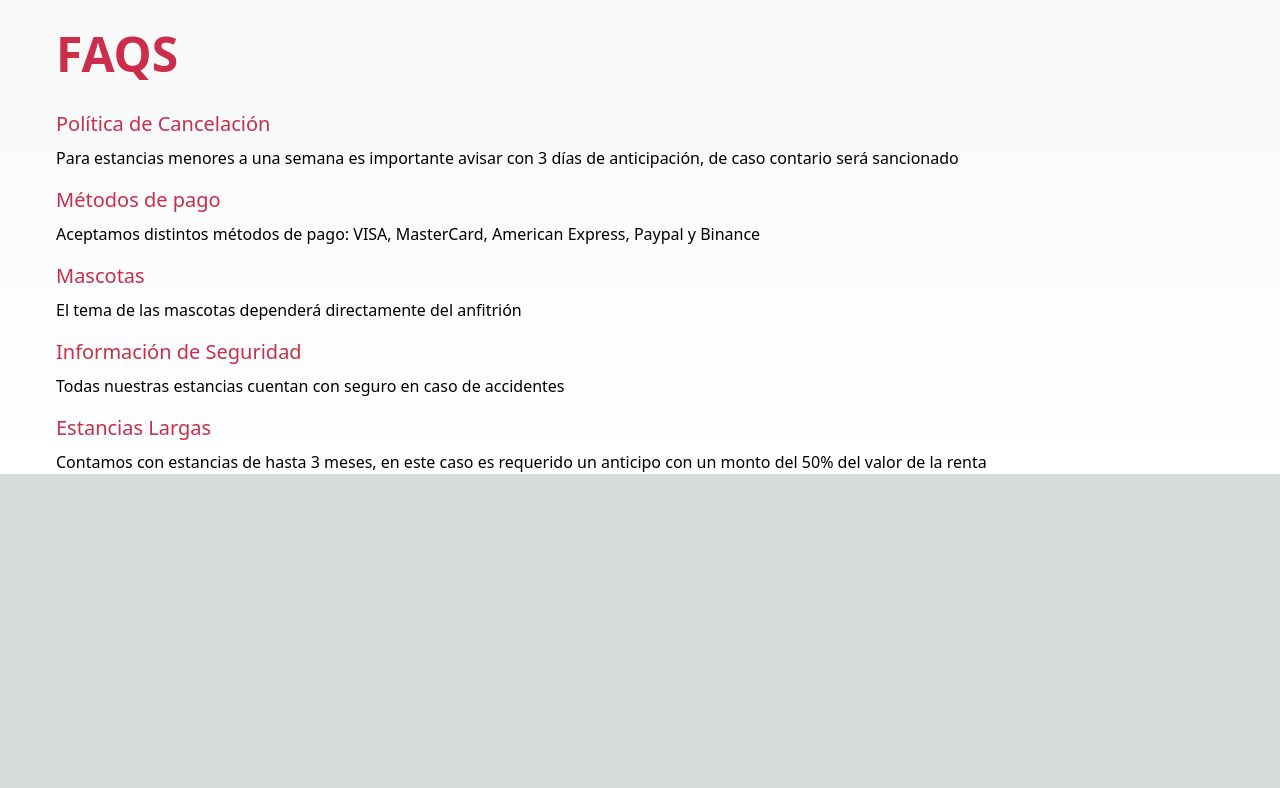
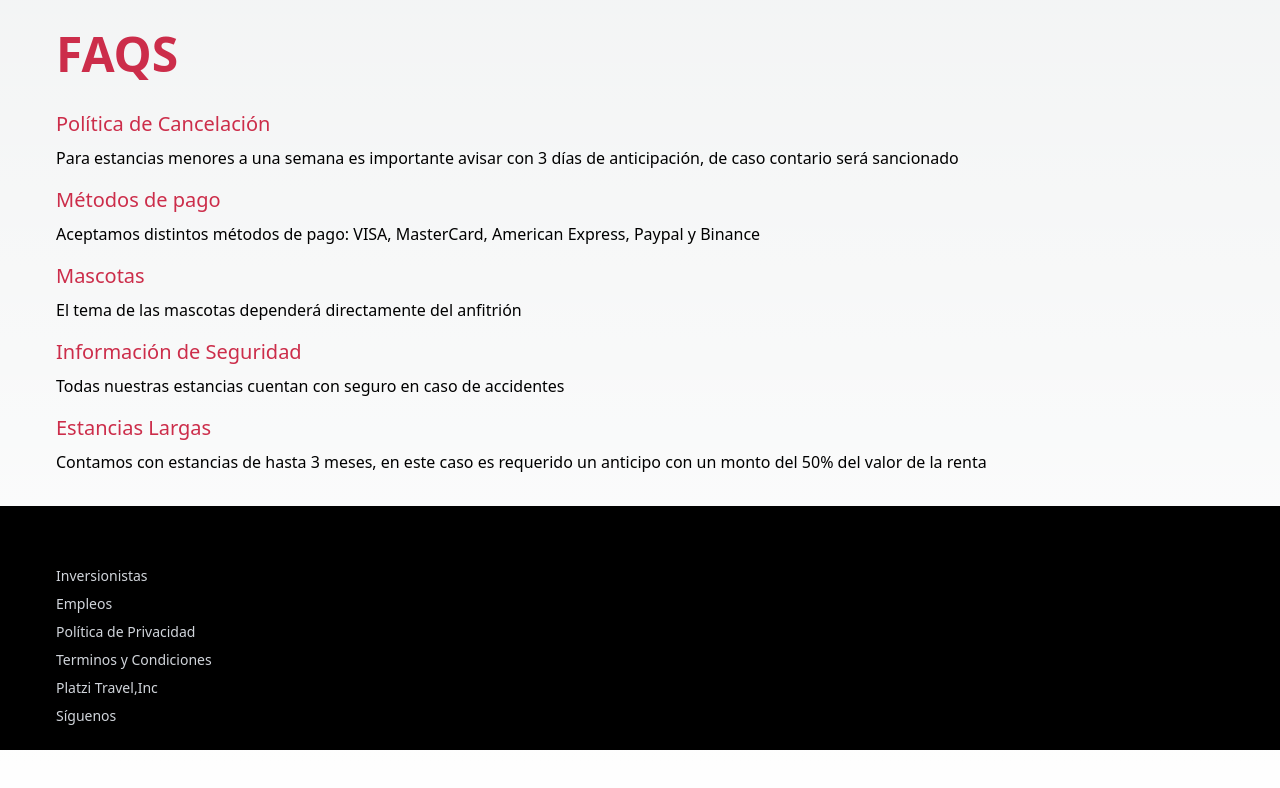
Before and after one commit to SandroSimonOre/travel, a Next.js app: page / in a window 1280 px wide. Shown: the part 2122-2910 px from the top of the page. Before the commit the page ends 2596 px from the top, so only its background shows below. Built offline with nearby package versions, Linux system fonts and the light colour scheme.

Commit message:
add footer

```diff
--- /dev/null
+++ b/src/components/footer.tsx
@@ -0,0 +1,20 @@
+export const Footer = () => {
+    return (
+        <footer className="w-full h-auto bg-black p-6 mt-8 mb-24 space-y-2 lg:px-14" id="nosotros">
+            <p className="text-lg">Acerca de</p>
+            {
+                [
+                    'Inversionistas',
+                    'Empleos',
+                    'Política de Privacidad',
+                    'Terminos y Condiciones',
+                    'Platzi Travel,Inc',
+                    'Síguenos'
+                ].map((item, index) => (
+                    <p key={index} className="text-sm text-gray-300">{item}</p>
+                ))
+            }
+
+		</footer>
+    )
+}
--- a/src/components/tabBar.tsx
+++ b/src/components/tabBar.tsx
@@ -8,15 +8,15 @@ export const TabBar = () => {
                 <svg width="30" height="30" viewBox="0 0 20 20" fill="none" xmlns="http://www.w3.org/2000/svg"><path className="fill-current text-gray-200 dark:text-white" d="M10.707 2.29303C10.5195 2.10556 10.2652 2.00024 10 2.00024C9.73488 2.00024 9.48057 2.10556 9.29304 2.29303L2.29304 9.29303C2.11088 9.48163 2.01009 9.73423 2.01237 9.99643C2.01465 10.2586 2.11981 10.5094 2.30522 10.6948C2.49063 10.8803 2.74144 10.9854 3.00364 10.9877C3.26584 10.99 3.51844 10.8892 3.70704 10.707L4.00004 10.414V17C4.00004 17.2652 4.1054 17.5196 4.29293 17.7071C4.48047 17.8947 4.73482 18 5.00004 18H7.00004C7.26526 18 7.51961 17.8947 7.70715 17.7071C7.89468 17.5196 8.00004 17.2652 8.00004 17V15C8.00004 14.7348 8.1054 14.4805 8.29293 14.2929C8.48047 14.1054 8.73482 14 9.00004 14H11C11.2653 14 11.5196 14.1054 11.7071 14.2929C11.8947 14.4805 12 14.7348 12 15V17C12 17.2652 12.1054 17.5196 12.2929 17.7071C12.4805 17.8947 12.7348 18 13 18H15C15.2653 18 15.5196 17.8947 15.7071 17.7071C15.8947 17.5196 16 17.2652 16 17V10.414L16.293 10.707C16.4816 10.8892 16.7342 10.99 16.9964 10.9877C17.2586 10.9854 17.5095 10.8803 17.6949 10.6948C17.8803 10.5094 17.9854 10.2586 17.9877 9.99643C17.99 9.73423 17.8892 9.48163 17.707 9.29303L10.707 2.29303Z" fill="#3F3F46"/></svg>
             </a>
             <a href="#rentas_destacadas">
-                <svg width="30" height="30" viewBox="0 0 20 20" fill="none" xmlns="http://www.w3.org/2000/svg"><path className="fill-current text-gray-200" fill-rule="evenodd" clip-rule="evenodd" d="M8 3.99997C6.93913 3.99997 5.92172 4.4214 5.17157 5.17155C4.42143 5.92169 4 6.93911 4 7.99997C4 9.06084 4.42143 10.0783 5.17157 10.8284C5.92172 11.5785 6.93913 12 8 12C9.06087 12 10.0783 11.5785 10.8284 10.8284C11.5786 10.0783 12 9.06084 12 7.99997C12 6.93911 11.5786 5.92169 10.8284 5.17155C10.0783 4.4214 9.06087 3.99997 8 3.99997ZM2 7.99997C1.99988 7.05568 2.22264 6.12468 2.65017 5.28271C3.0777 4.44074 3.69792 3.71157 4.4604 3.1545C5.22287 2.59743 6.10606 2.22819 7.03815 2.07681C7.97023 1.92543 8.92488 1.99618 9.82446 2.28332C10.724 2.57046 11.5432 3.06587 12.2152 3.72927C12.8872 4.39266 13.3931 5.20531 13.6919 6.10111C13.9906 6.9969 14.0737 7.95056 13.9343 8.88452C13.795 9.81848 13.4372 10.7064 12.89 11.476L17.707 16.293C17.8892 16.4816 17.99 16.7342 17.9877 16.9964C17.9854 17.2586 17.8802 17.5094 17.6948 17.6948C17.5094 17.8802 17.2586 17.9854 16.9964 17.9876C16.7342 17.9899 16.4816 17.8891 16.293 17.707L11.477 12.891C10.5794 13.5293 9.52335 13.9081 8.42468 13.9861C7.326 14.0641 6.22707 13.8381 5.2483 13.3329C4.26953 12.8278 3.44869 12.063 2.87572 11.1223C2.30276 10.1816 1.99979 9.10141 2 7.99997Z" fill="#3F3F46"/></svg>
+                <svg width="30" height="30" viewBox="0 0 20 20" fill="none" xmlns="http://www.w3.org/2000/svg"><path className="fill-current text-gray-200" fillRule="evenodd" clipRule="evenodd" d="M8 3.99997C6.93913 3.99997 5.92172 4.4214 5.17157 5.17155C4.42143 5.92169 4 6.93911 4 7.99997C4 9.06084 4.42143 10.0783 5.17157 10.8284C5.92172 11.5785 6.93913 12 8 12C9.06087 12 10.0783 11.5785 10.8284 10.8284C11.5786 10.0783 12 9.06084 12 7.99997C12 6.93911 11.5786 5.92169 10.8284 5.17155C10.0783 4.4214 9.06087 3.99997 8 3.99997ZM2 7.99997C1.99988 7.05568 2.22264 6.12468 2.65017 5.28271C3.0777 4.44074 3.69792 3.71157 4.4604 3.1545C5.22287 2.59743 6.10606 2.22819 7.03815 2.07681C7.97023 1.92543 8.92488 1.99618 9.82446 2.28332C10.724 2.57046 11.5432 3.06587 12.2152 3.72927C12.8872 4.39266 13.3931 5.20531 13.6919 6.10111C13.9906 6.9969 14.0737 7.95056 13.9343 8.88452C13.795 9.81848 13.4372 10.7064 12.89 11.476L17.707 16.293C17.8892 16.4816 17.99 16.7342 17.9877 16.9964C17.9854 17.2586 17.8802 17.5094 17.6948 17.6948C17.5094 17.8802 17.2586 17.9854 16.9964 17.9876C16.7342 17.9899 16.4816 17.8891 16.293 17.707L11.477 12.891C10.5794 13.5293 9.52335 13.9081 8.42468 13.9861C7.326 14.0641 6.22707 13.8381 5.2483 13.3329C4.26953 12.8278 3.44869 12.063 2.87572 11.1223C2.30276 10.1816 1.99979 9.10141 2 7.99997Z" fill="#3F3F46"/></svg>
             </a>
             <a href="#recomendados">
-                <svg width="30" height="30" viewBox="0 0 20 20" fill="none" xmlns="http://www.w3.org/2000/svg"><path className="fill-current text-gray-200 dark:text-white"fill-rule="evenodd" clip-rule="evenodd" d="M3.172 5.17202C3.92211 4.42214 4.93934 4.00087 6 4.00087C7.06066 4.00087 8.07789 4.42214 8.828 5.17202L10 6.34302L11.172 5.17202C11.541 4.78998 11.9824 4.48525 12.4704 4.27561C12.9584 4.06598 13.4833 3.95563 14.0144 3.95102C14.5455 3.9464 15.0722 4.04761 15.5638 4.24873C16.0554 4.44986 16.502 4.74687 16.8776 5.12244C17.2532 5.49801 17.5502 5.94462 17.7513 6.4362C17.9524 6.92779 18.0536 7.45451 18.049 7.98562C18.0444 8.51674 17.934 9.04162 17.7244 9.52964C17.5148 10.0177 17.21 10.459 16.828 10.828L10 17.657L3.172 10.828C2.42212 10.0779 2.00085 9.06068 2.00085 8.00002C2.00085 6.93936 2.42212 5.92213 3.172 5.17202Z" fill="#3F3F46"/></svg>
+                <svg width="30" height="30" viewBox="0 0 20 20" fill="none" xmlns="http://www.w3.org/2000/svg"><path className="fill-current text-gray-200 dark:text-white" fillRule="evenodd" clipRule="evenodd" d="M3.172 5.17202C3.92211 4.42214 4.93934 4.00087 6 4.00087C7.06066 4.00087 8.07789 4.42214 8.828 5.17202L10 6.34302L11.172 5.17202C11.541 4.78998 11.9824 4.48525 12.4704 4.27561C12.9584 4.06598 13.4833 3.95563 14.0144 3.95102C14.5455 3.9464 15.0722 4.04761 15.5638 4.24873C16.0554 4.44986 16.502 4.74687 16.8776 5.12244C17.2532 5.49801 17.5502 5.94462 17.7513 6.4362C17.9524 6.92779 18.0536 7.45451 18.049 7.98562C18.0444 8.51674 17.934 9.04162 17.7244 9.52964C17.5148 10.0177 17.21 10.459 16.828 10.828L10 17.657L3.172 10.828C2.42212 10.0779 2.00085 9.06068 2.00085 8.00002C2.00085 6.93936 2.42212 5.92213 3.172 5.17202Z" fill="#3F3F46"/></svg>
             </a>
             <button id="toggle-sm">
                 <svg width="30" height="30" viewBox="0 0 29 29" fill="none" xmlns="http://www.w3.org/2000/svg"><path className="fill-current text-gray-200 dark:text-white" 	d="M25.0748 19.2748C22.9267 20.2465 20.5334 20.5405 18.214 20.1177C15.8945 19.6949 13.7589 18.5753 12.0918 16.9082C10.4246 15.241 9.30509 13.1055 8.88228 10.786C8.45946 8.46654 8.75347 6.0733 9.72512 3.92514C8.01494 4.69801 6.51777 5.87422 5.36208 7.35288C4.20638 8.83154 3.42666 10.5685 3.08979 12.4147C2.75293 14.261 2.86898 16.1614 3.428 17.9529C3.98702 19.7444 4.97232 21.3736 6.29935 22.7006C7.62639 24.0276 9.25556 25.0129 11.0471 25.572C12.8386 26.131 14.739 26.247 16.5852 25.9102C18.4315 25.5733 20.1684 24.7936 21.6471 23.6379C23.1257 22.4822 24.302 20.985 25.0748 19.2748V19.2748Z" fill="#CC2D4A"/></svg>
             </button>
-            <svg width="30" height="30" viewBox="0 0 20 20" fill="none" xmlns="http://www.w3.org/2000/svg"><path className="fill-current text-gray-200 dark:text-white"fill-rule="evenodd" clip-rule="evenodd" d="M10 9C10.7956 9 11.5587 8.68393 12.1213 8.12132C12.6839 7.55871 13 6.79565 13 6C13 5.20435 12.6839 4.44129 12.1213 3.87868C11.5587 3.31607 10.7956 3 10 3C9.20435 3 8.44129 3.31607 7.87868 3.87868C7.31607 4.44129 7 5.20435 7 6C7 6.79565 7.31607 7.55871 7.87868 8.12132C8.44129 8.68393 9.20435 9 10 9ZM3 18C3 17.0807 3.18106 16.1705 3.53284 15.3212C3.88463 14.4719 4.40024 13.7003 5.05025 13.0503C5.70026 12.4002 6.47194 11.8846 7.32122 11.5328C8.1705 11.1811 9.08075 11 10 11C10.9193 11 11.8295 11.1811 12.6788 11.5328C13.5281 11.8846 14.2997 12.4002 14.9497 13.0503C15.5998 13.7003 16.1154 14.4719 16.4672 15.3212C16.8189 16.1705 17 17.0807 17 18H3Z" fill="#3F3F46"/></svg>
+            <svg width="30" height="30" viewBox="0 0 20 20" fill="none" xmlns="http://www.w3.org/2000/svg"><path className="fill-current text-gray-200 dark:text-white" fillRule="evenodd" clipRule="evenodd" d="M10 9C10.7956 9 11.5587 8.68393 12.1213 8.12132C12.6839 7.55871 13 6.79565 13 6C13 5.20435 12.6839 4.44129 12.1213 3.87868C11.5587 3.31607 10.7956 3 10 3C9.20435 3 8.44129 3.31607 7.87868 3.87868C7.31607 4.44129 7 5.20435 7 6C7 6.79565 7.31607 7.55871 7.87868 8.12132C8.44129 8.68393 9.20435 9 10 9ZM3 18C3 17.0807 3.18106 16.1705 3.53284 15.3212C3.88463 14.4719 4.40024 13.7003 5.05025 13.0503C5.70026 12.4002 6.47194 11.8846 7.32122 11.5328C8.1705 11.1811 9.08075 11 10 11C10.9193 11 11.8295 11.1811 12.6788 11.5328C13.5281 11.8846 14.2997 12.4002 14.9497 13.0503C15.5998 13.7003 16.1154 14.4719 16.4672 15.3212C16.8189 16.1705 17 17.0807 17 18H3Z" fill="#3F3F46"/></svg>
     	</div>
     )
 }
--- a/src/pages/index.tsx
+++ b/src/pages/index.tsx
@@ -5,6 +5,7 @@ import { Recommended } from "@/components/recommended"
 import { Featured } from "@/components/featured"
 import { Faqs } from "@/components/faqs"
 import { TabBar } from "@/components/tabBar"
+import { Footer } from "@/components/footer"
 
 export default function Home() {
 
@@ -14,7 +15,9 @@ export default function Home() {
       <Recommended />
       <Featured />
       <Faqs />
+      <Footer />
       <TabBar />
+
     </main>
   )
 }
```
